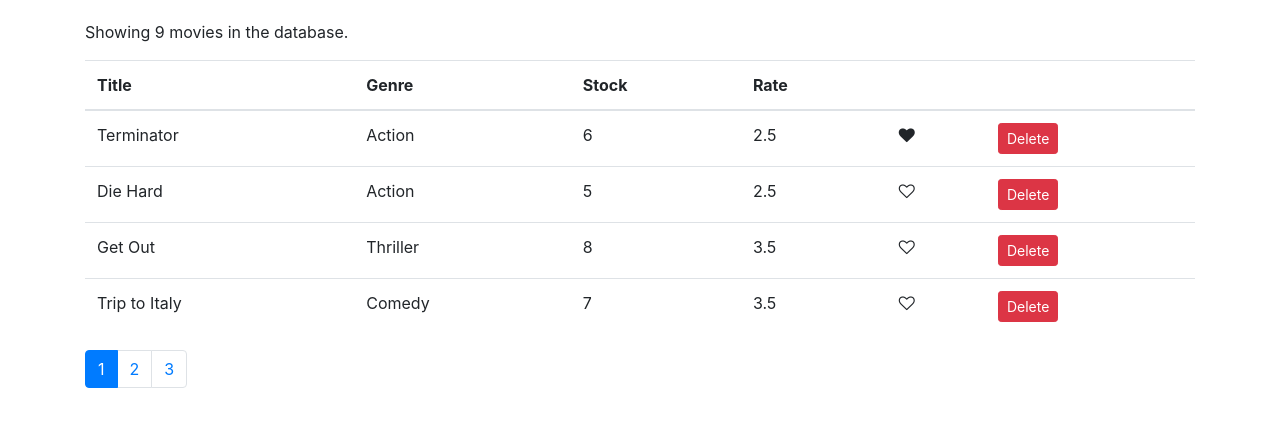
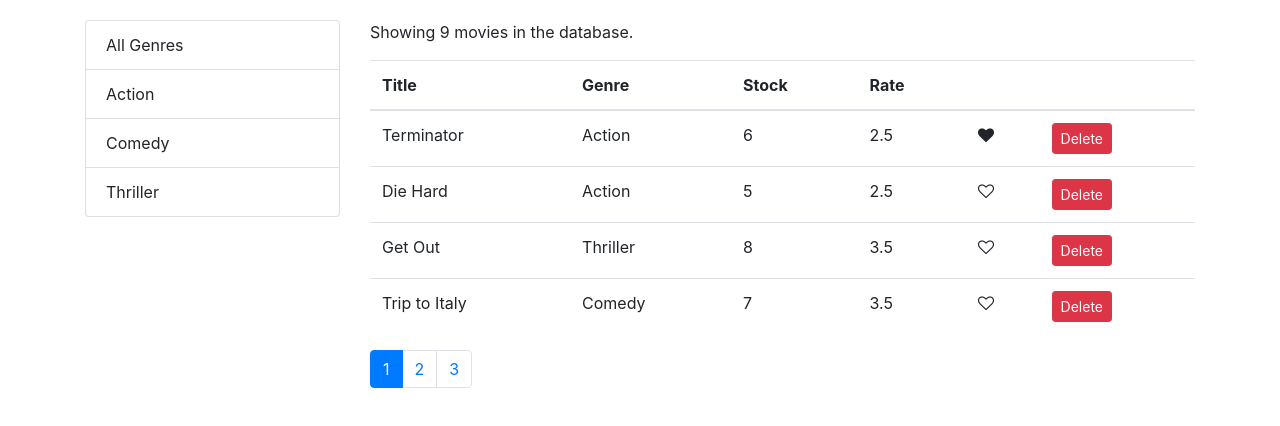
Before and after one commit to thanissaro/vidly, a React (Create React App) app in the folder react-client/: page / in a window 1280 px wide. Shown: the top 426 px of the page. Built offline with nearby package versions, Linux system fonts and the light colour scheme.

Commit message:
moviesTable component implemented

```diff
--- a/react-client/src/components/common/listGroup.jsx
+++ b/react-client/src/components/common/listGroup.jsx
@@ -1,7 +1,34 @@
 import React from "react";
 
-const ListGroup = () => {
-  return null;
+const ListGroup = props => {
+  const {
+    items,
+    textProperty,
+    valueProperty,
+    selectedItem,
+    onItemSelect
+  } = props;
+
+  return (
+    <ul className="list-group">
+      {items.map(item => (
+        <li
+          onClick={() => onItemSelect(item)}
+          key={item[valueProperty]}
+          className={
+            item === selectedItem ? "list-group-item active" : "list-group-item"
+          }
+        >
+          {item[textProperty]}
+        </li>
+      ))}
+    </ul>
+  );
+};
+
+ListGroup.defaultProps = {
+  textProperty: "name",
+  valueProperty: "_id"
 };
 
 export default ListGroup;
--- a/react-client/src/components/movies.jsx
+++ b/react-client/src/components/movies.jsx
@@ -1,16 +1,24 @@
 import React, { Component } from "react";
-import Like from "./common/like";
+import MoviesTable from "./moviesTable";
 import ListGroup from "./common/listGroup";
 import Pagination from "./common/pagination";
 import { getMovies } from "../services/fakeMovieService";
+import { getGenres } from "../services/fakeGenreService";
 import { paginate } from "../utils/paginate";
 
 class Movies extends Component {
   state = {
-    movies: getMovies(),
+    movies: [],
+    genres: [],
     currentPage: 1,
     pageSize: 4
   };
+
+  componentDidMount() {
+    const genres = [{ name: "All Genres" }, ...getGenres()];
+
+    this.setState({ movies: getMovies(), genres });
+  }
 
   handleDelete = movie => {
     const movies = this.state.movies.filter(m => m._id !== movie._id);
@@ -29,60 +37,52 @@
     this.setState({ currentPage: page });
   };
 
+  handleGenreSelect = genre => {
+    this.setState({ selectedGenre: genre, currentPage: 1 });
+  };
+
   render() {
     const { length: count } = this.state.movies;
-    const { pageSize, currentPage, movies: allMovies } = this.state;
+    const {
+      pageSize,
+      currentPage,
+      selectedGenre,
+      movies: allMovies
+    } = this.state;
 
     if (count === 0) return <p>There are no mo movies in the database.</p>;
 
-    const movies = paginate(allMovies, currentPage, pageSize);
+    const filtered =
+      selectedGenre && selectedGenre._id
+        ? allMovies.filter(m => m.genre._id === selectedGenre._id)
+        : allMovies;
+
+    const movies = paginate(filtered, currentPage, pageSize);
 
     return (
-      <React.Fragment>
-        <p>Showing {count} movies in the database.</p>
-        <table className="table">
-          <thead>
-            <tr>
-              <th>Title</th>
-              <th>Genre</th>
-              <th>Stock</th>
-              <th>Rate</th>
-              <th />
-              <th />
-            </tr>
-          </thead>
-          <tbody>
-            {movies.map(movie => (
-              <tr key={movie._id}>
-                <td>{movie.title}</td>
-                <td>{movie.genre.name}</td>
-                <td>{movie.numberInStock}</td>
-                <td>{movie.dailyRentalRate}</td>
-                <td>
-                  <Like
-                    liked={movie.liked}
-                    onClick={() => this.handleLike(movie)}
+      <div className="row">
+        <div className="col-3">
+          <ListGroup
+            items={this.state.genres}
+            selectedItem={this.state.selectedGenre}
+            onItemSelect={this.handleGenreSelect}
           />
-                </td>
-                <td>
-                  <button
-                    onClick={() => this.handleDelete(movie)}
-                    className="btn btn-danger btn-sm"
-                  >
-                    Delete
-                  </button>
-                </td>
-              </tr>
-            ))}
-          </tbody>
-        </table>
+        </div>
+        <div className="col">
+          <p>Showing {filtered.length} movies in the database.</p>
+          <MoviesTable
+            movies={movies}
+            onLike={this.handleLike}
+            onDelete={this.handleDelete}
+          />
           <Pagination
-          itemsCount={count}
+            itemsCount={filtered.length}
             pageSize={pageSize}
             currentPage={currentPage}
             onPageChange={this.handlePageChange}
           />
-      </React.Fragment>
+        </div>
+      </div>
     );
   }
 }
--- /dev/null
+++ b/react-client/src/components/moviesTable.jsx
@@ -0,0 +1,44 @@
+import React from "react";
+import Like from "./common/like";
+
+const MoviesTable = props => {
+  const { movies, onDelete, onLike } = props;
+
+  return (
+    <table className="table">
+      <thead>
+        <tr>
+          <th>Title</th>
+          <th>Genre</th>
+          <th>Stock</th>
+          <th>Rate</th>
+          <th />
+          <th />
+        </tr>
+      </thead>
+      <tbody>
+        {movies.map(movie => (
+          <tr key={movie._id}>
+            <td>{movie.title}</td>
+            <td>{movie.genre.name}</td>
+            <td>{movie.numberInStock}</td>
+            <td>{movie.dailyRentalRate}</td>
+            <td>
+              <Like liked={movie.liked} onClick={() => onLike(movie)} />
+            </td>
+            <td>
+              <button
+                onClick={() => onDelete(movie)}
+                className="btn btn-danger btn-sm"
+              >
+                Delete
+              </button>
+            </td>
+          </tr>
+        ))}
+      </tbody>
+    </table>
+  );
+};
+
+export default MoviesTable;
```
Lines whose indentation alone changed are shown as unchanged.
